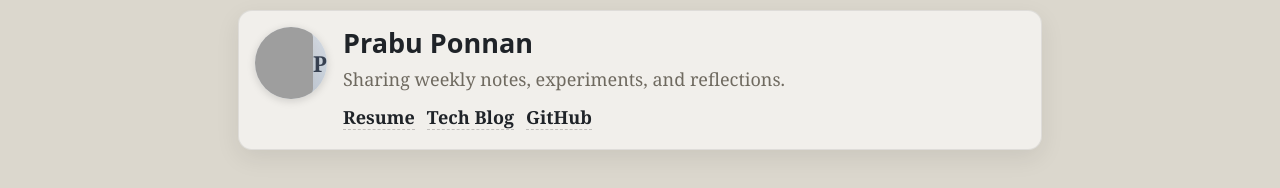
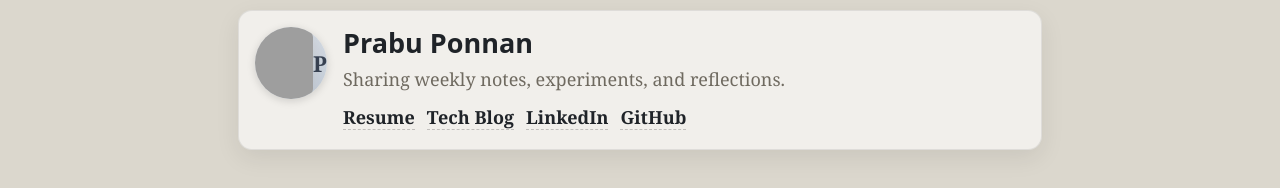
Before and after one commit to p-prabu/books, a Jekyll site: the page built from about.md, in a window 1280 px wide. Shown: the part 276-464 px from the top of the page. Built offline with Jekyll 4.4.1, drawn with Linux system fonts in a browser that asks for light colours; grey boxes are pictures that could not be loaded.

Commit message:
About: add LinkedIn profile link via config

```diff
--- a/_config.yml
+++ b/_config.yml
@@ -32,3 +32,4 @@ author:
     github: "p-prabu"
     resume: "https://resume.prabuponnan.in/"
     blog: "https://techblog.prabuponnan.in/"
+    linkedin: "https://www.linkedin.com/in/prabu-ponnan-ab4803b0/"
--- a/about.md
+++ b/about.md
@@ -37,6 +37,9 @@ permalink: /about/
           {% if site.author.socials.blog %}
           <li><a href="{{ site.author.socials.blog }}" target="_blank" rel="noopener">Tech Blog</a></li>
           {% endif %}
+          {% if site.author.socials.linkedin %}
+          <li><a href="{{ site.author.socials.linkedin }}" target="_blank" rel="noopener">LinkedIn</a></li>
+          {% endif %}
           {% if site.author.socials.github %}
           <li><a href="https://github.com/{{ site.author.socials.github }}" target="_blank" rel="noopener">GitHub</a></li>
           {% endif %}
```
